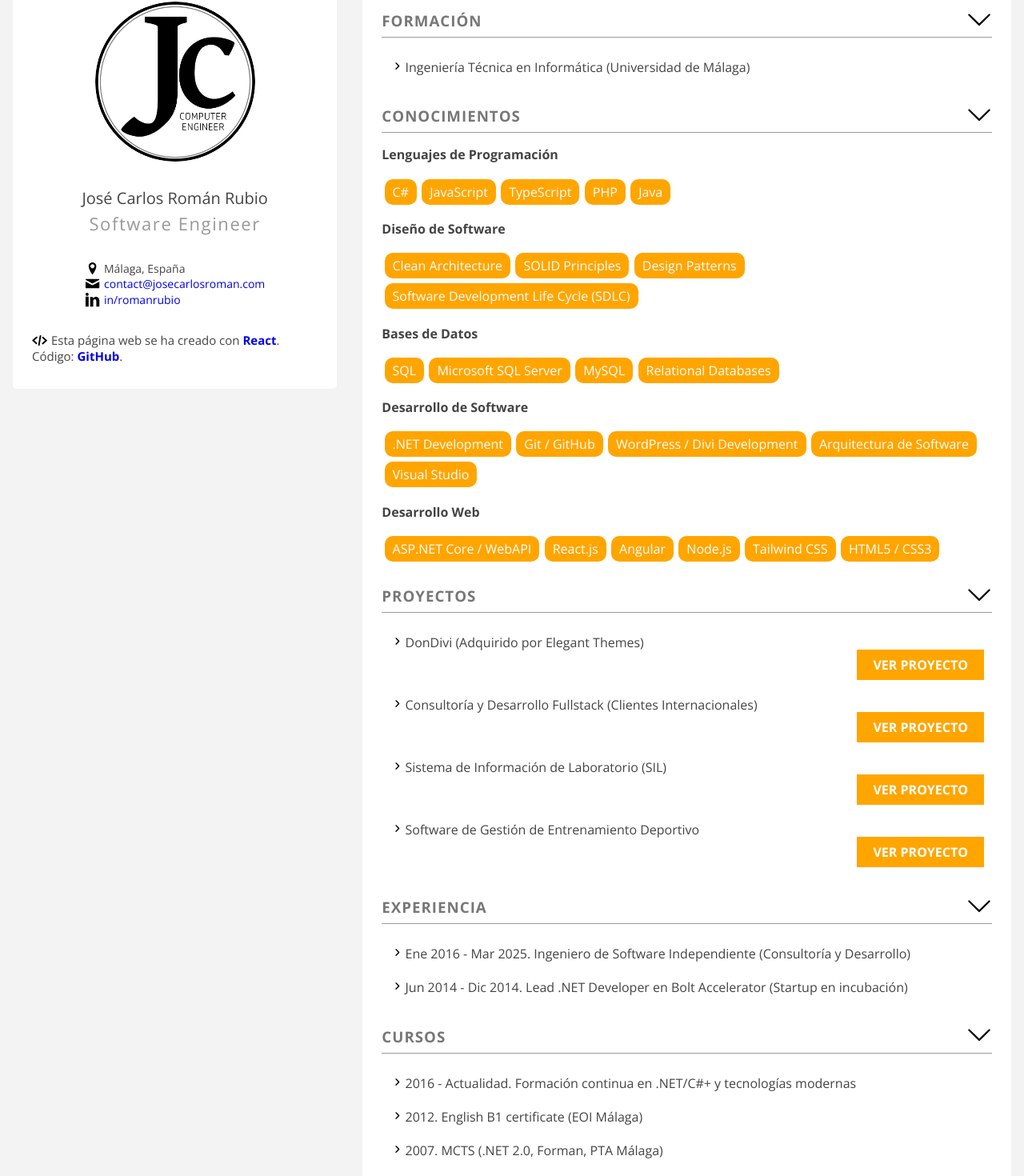
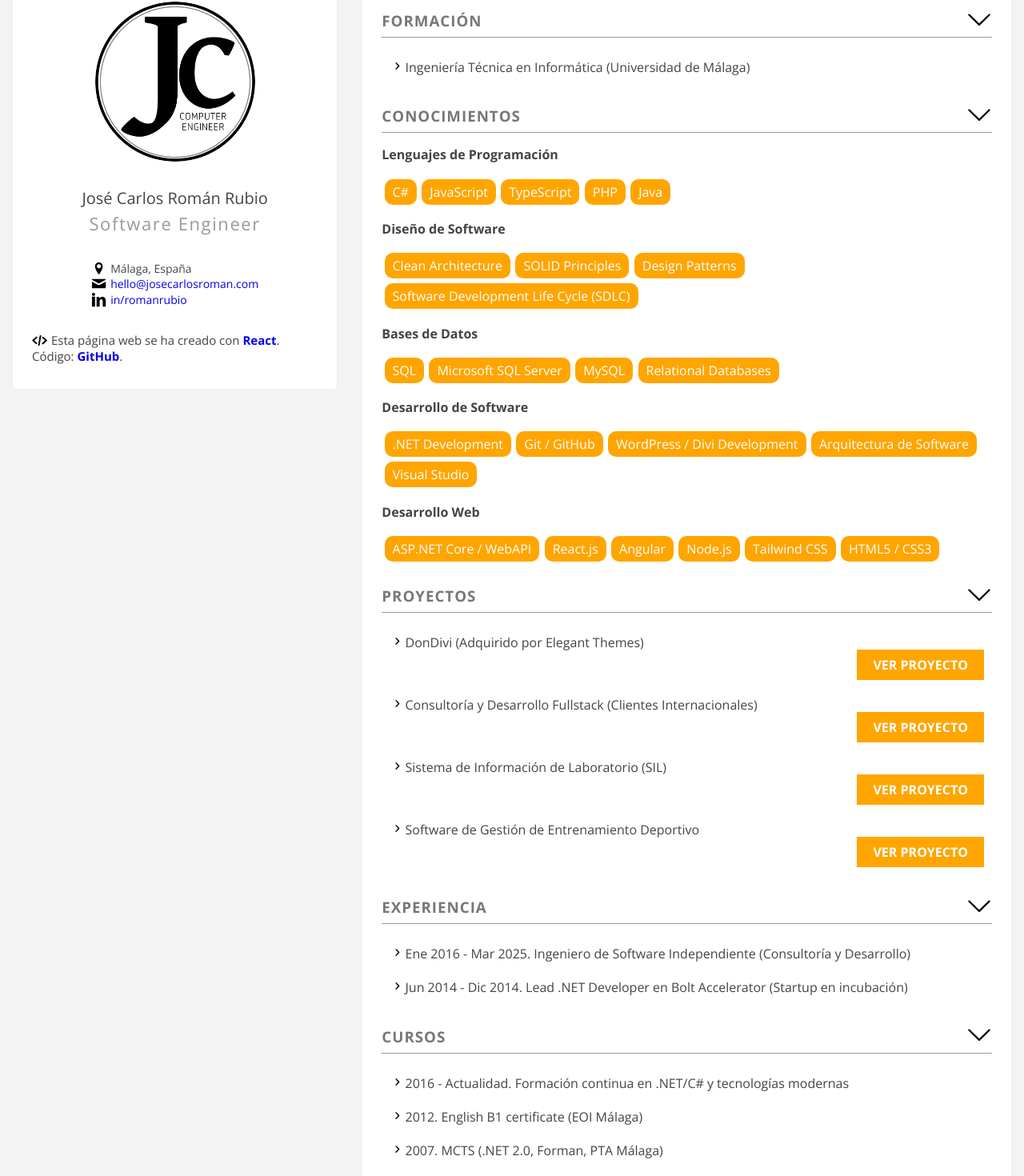
Before and after one commit to jcdotnet/react-lab, a React (Vite) app in the folder curriculum/: page / in a window 1280 px wide. Shown: the part 230-1700 px from the top of the page at 80% size. Built offline with nearby package versions, Linux system fonts and the light colour scheme.

Commit message:
fix :: contact email address

```diff
--- a/curriculum/src/components/Personal/Personal.jsx
+++ b/curriculum/src/components/Personal/Personal.jsx
@@ -14,7 +14,7 @@ export default function Personal() {
 			</li>
 			<li>
 				<svg className={classes.Icon}><use xlinkHref={Sprite + '#icon-mail'}></use></svg>
-				<a href="mailto:contact@josecarlosroman.com">contact@josecarlosroman.com</a>
+				<a href="mailto:hello@josecarlosroman.com">hello@josecarlosroman.com</a>
 			</li>
 			<li>
 				<svg className={classes.Icon}><use xlinkHref={Sprite + '#icon-linkedin'}></use></svg>
--- a/curriculum/src/shared/data.js
+++ b/curriculum/src/shared/data.js
@@ -3,7 +3,7 @@ export const BACKGROUND = {
 		'Ingeniería Técnica en Informática (Universidad de Málaga)'
 	],
 	courses: [
-		'2016 - Actualidad. Formación continua en .NET/C#+ y tecnologías modernas',
+		'2016 - Actualidad. Formación continua en .NET/C# y tecnologías modernas',
 		'2012. English B1 certificate (EOI Málaga)',
 		'2007. MCTS (.NET 2.0, Forman, PTA Málaga)',
 		'2006. Desarrollo de aplicaciones en J2EE (Forman, PTA Málaga)'
```
